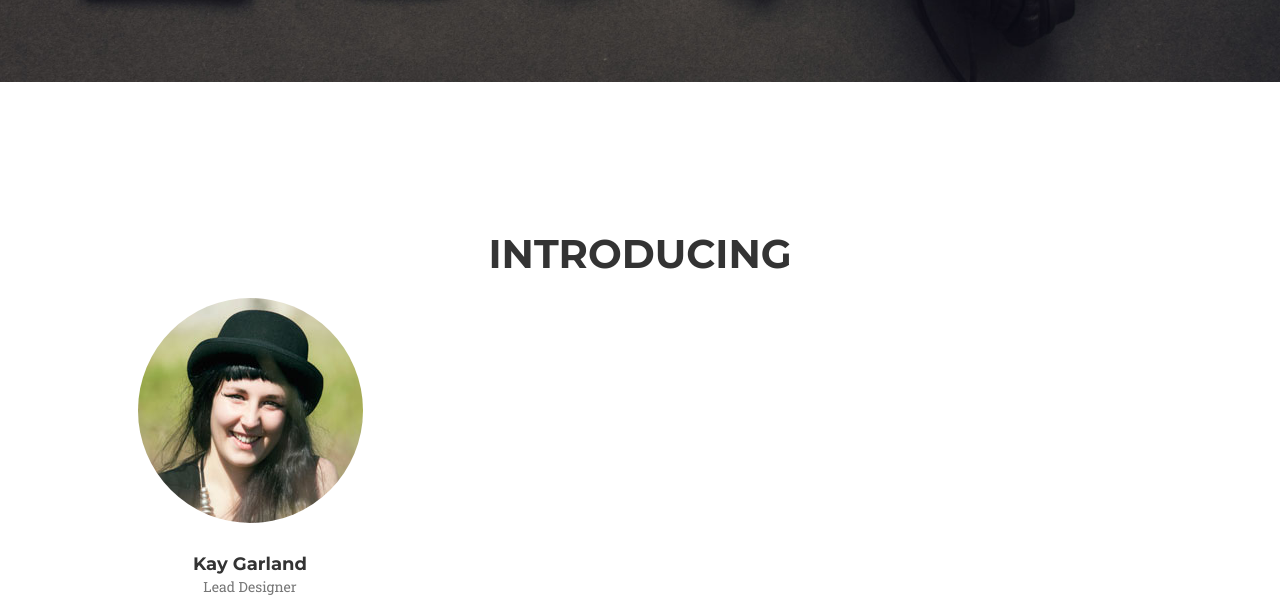
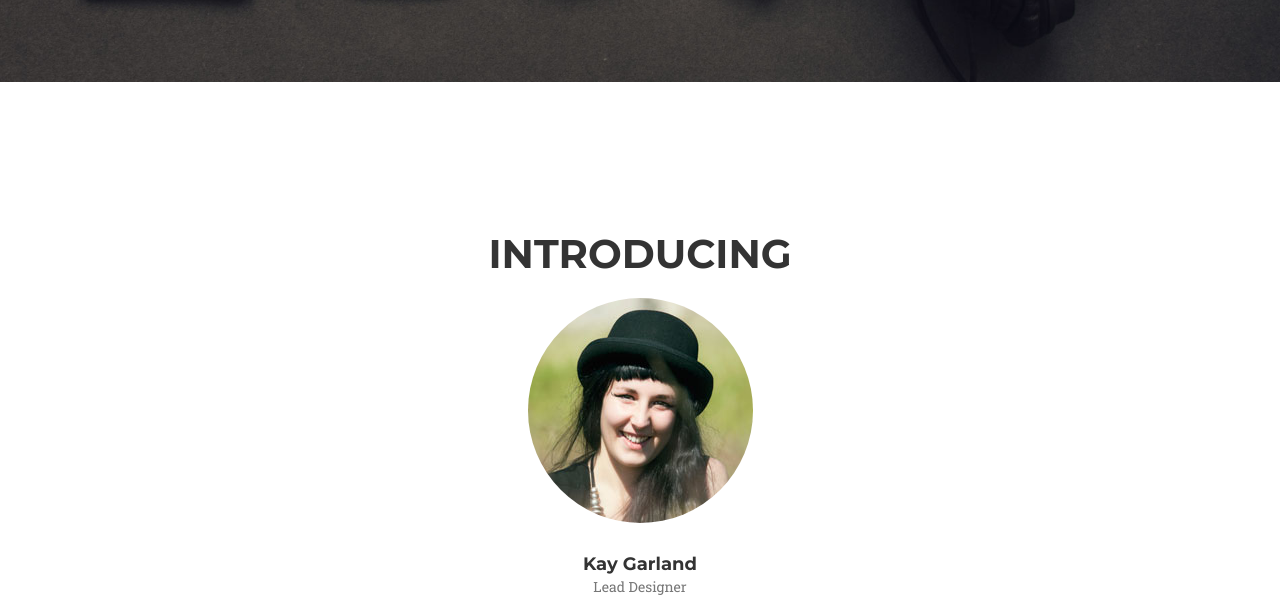
Before and after one commit to mgkang0206/mgkang0206.github.io, a website: page index.html in a window 1280 px wide. Shown: the part 608-1214 px from the top of the page. Drawn offline with nearby package versions, Linux system fonts and the light colour scheme; a web font is replaced by a local one.

Commit message:
something

```diff
--- a/index.html
+++ b/index.html
@@ -123,7 +123,7 @@
                 </div>
             </div>
             <div class="row">
-                <div class="col-xs-6 col-sm-4">
+                <div class="col-lg-12">
                     <div class="team-member">
                         <img src="img/team/1.jpg" class="img-responsive img-circle" alt="">
                         <h4>Kay Garland</h4>
```
